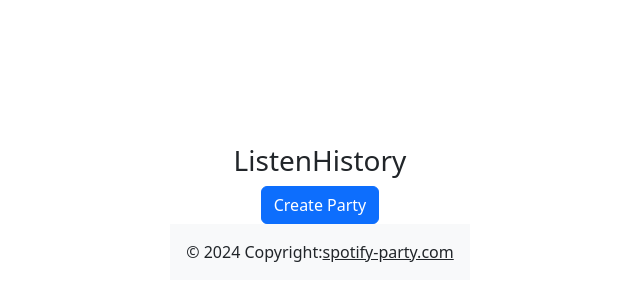
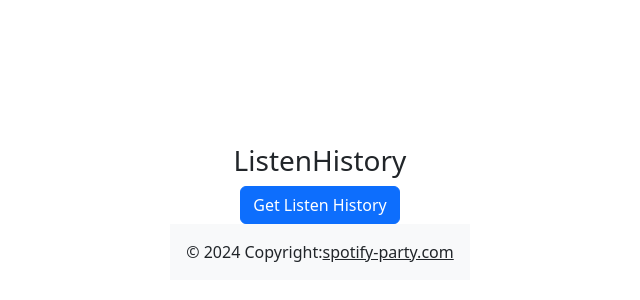
Before and after one commit to jamdlaw/spotify-party, a React (Vite) app in the folder spotify-party/: page /ListenHistory in a window 1280 px wide. Shown: the part 188-488 px from the top of the page, without its empty margins (320-960 px from the left). Built offline with nearby package versions, Linux system fonts and the light colour scheme.

Commit message:
fixed button text

```diff
--- a/spotify-party/src/components/ListenHistory.jsx
+++ b/spotify-party/src/components/ListenHistory.jsx
@@ -16,7 +16,7 @@ const getListenHistory = () => {
   return (
     <>
     <h3>ListenHistory</h3>
-    <Button onClick={getListenHistory}>Create Party</Button>
+    <Button onClick={getListenHistory}>Get Listen History</Button>
     </>
   )
 }
```
